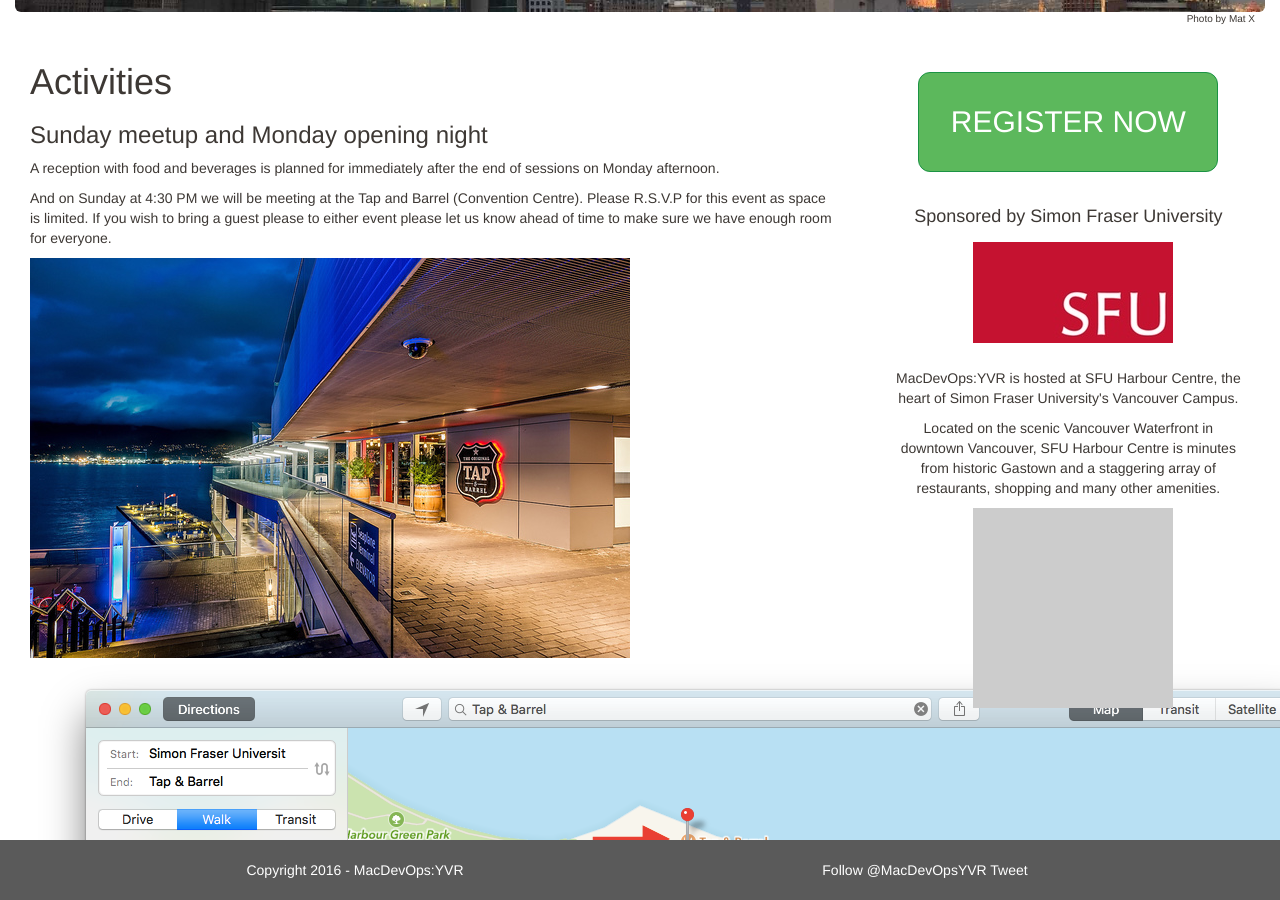
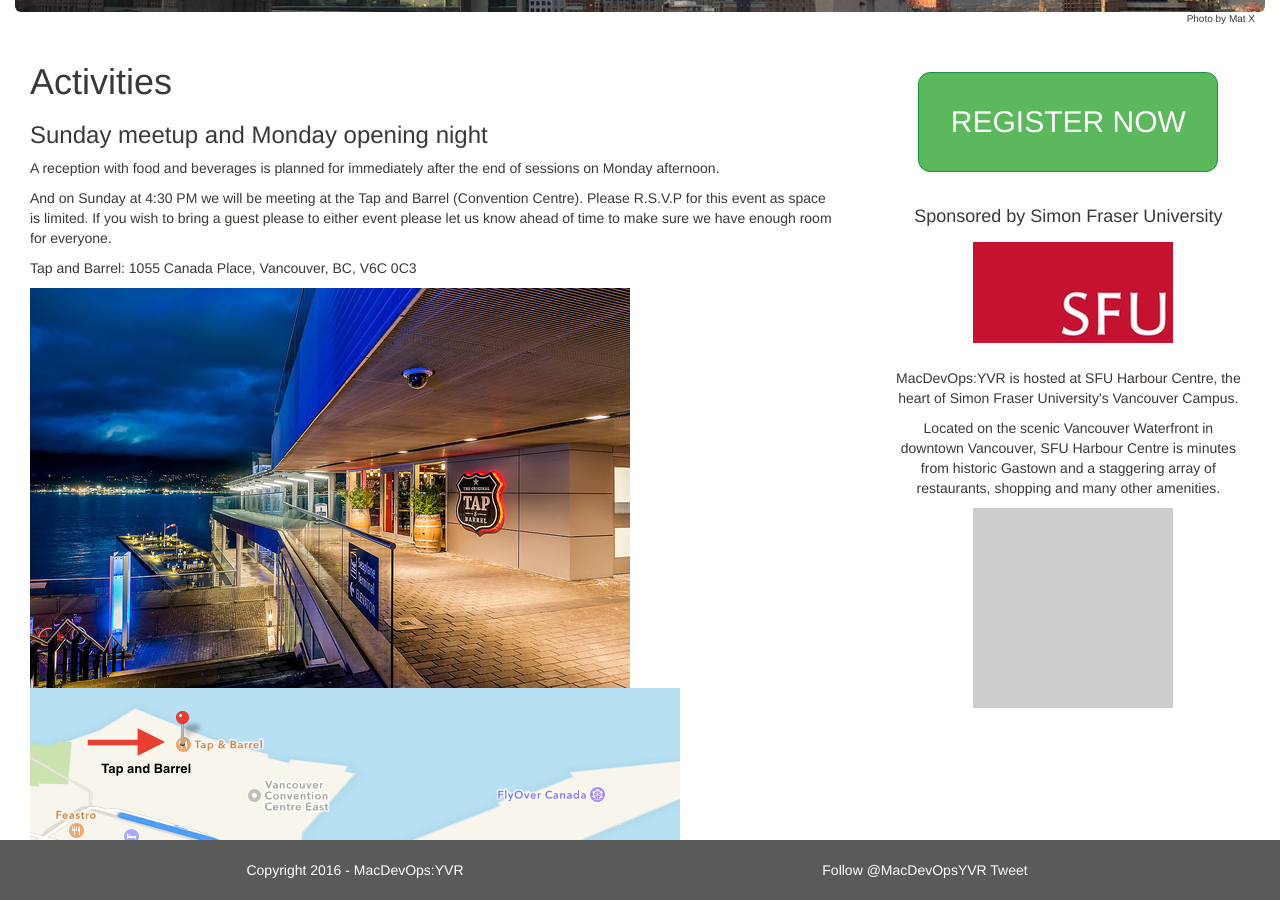
Before and after one commit to macdevopsyvr/macdevopsyvr.github.io, a Jekyll site: the page built from activities/index.md, in a window 1280 px wide and 900 px high, scrolled down 413 px. Built offline with Jekyll 4.4.1, drawn with Linux system fonts in a browser that asks for light colours; comment, search, counter and statistics services are not loaded.

Commit message:
New map.
Better, smaller, better map.

```diff
--- a/activities/index.md
+++ b/activities/index.md
@@ -14,7 +14,9 @@
 <p>And on Sunday at 4:30 PM we will be meeting at the Tap and Barrel (Convention Centre). Please R.S.V.P for this event as space is limited.
 
 If you wish to bring a guest please to either event please let us know ahead of time to make sure we have enough room for everyone.
+</p>
+<p>Tap and Barrel: 1055 Canada Place, Vancouver, BC, V6C 0C3</p>
 <p>
 <img src="/assets/BarrelRoom2.jpg">
-<img src="/assets/tap-barrel-3D.png">
+<img src="/assets/TapBarrel-CCtr-Crop.png">
 </p>
```
Also changed, not shown: assets/TapBarrel-CCtr-Crop.png (added).
